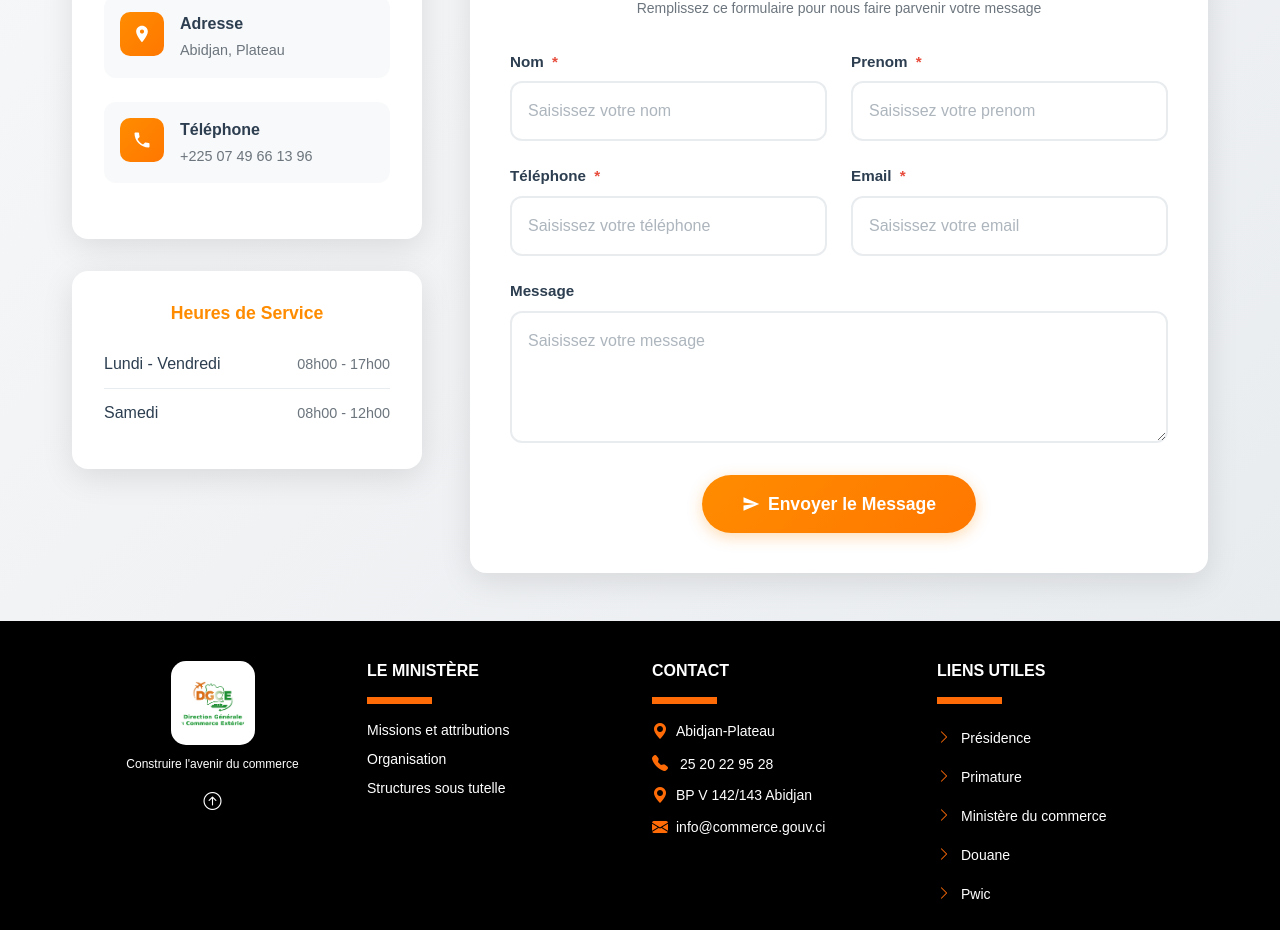
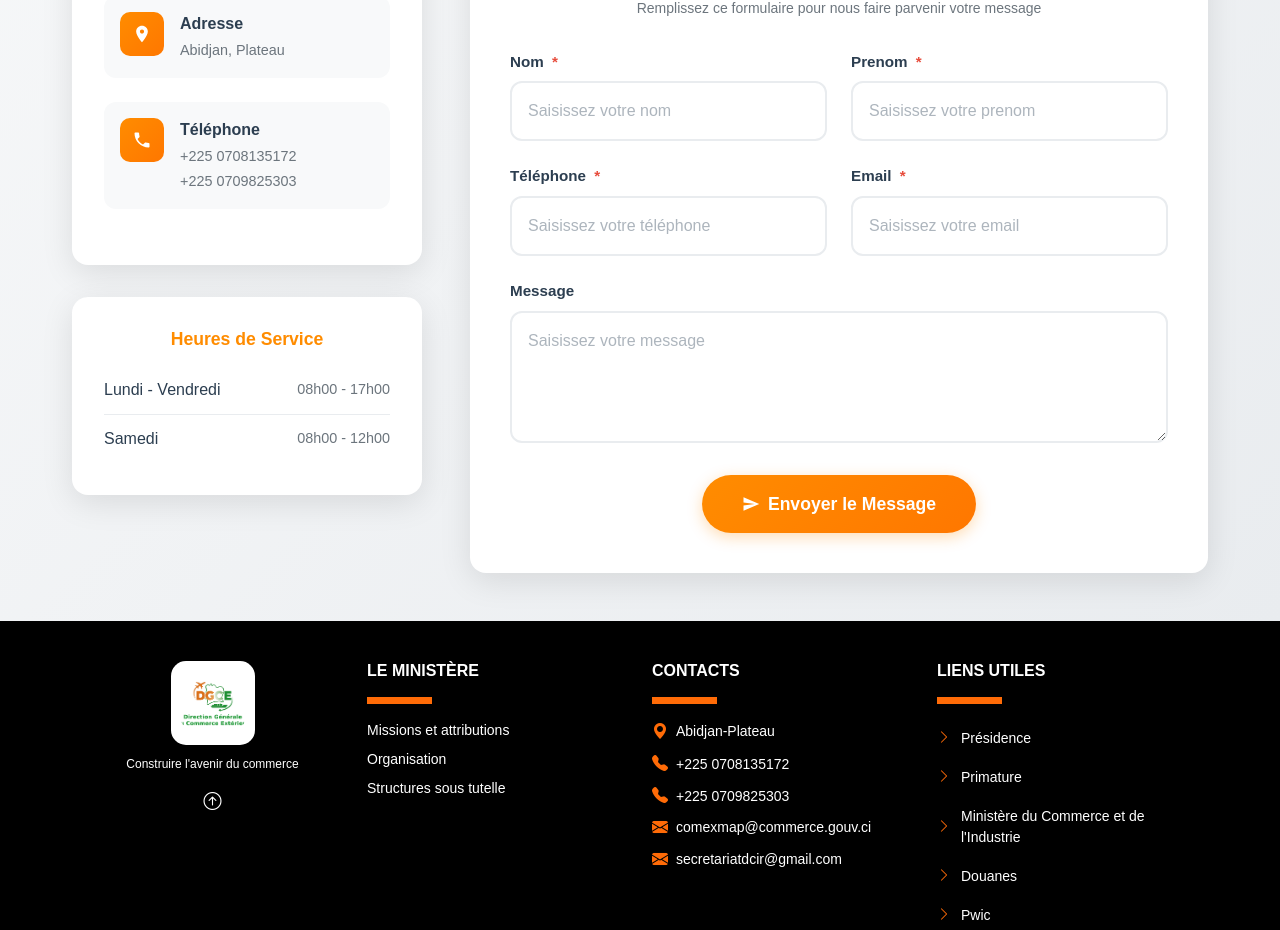
Before and after one commit to hazrack/dgce_commerce_frontend, a Vue app: page /contact in a window 1280 px wide. Shown: the part 718-1648 px from the top of the page. Built offline with nearby package versions, Linux system fonts and the light colour scheme; no server answers; a web font is replaced by a local one.

Commit message:
Taches embarque 80% front , part select pays filter ok , images  , info person ok

```diff
--- a/index.html
+++ b/index.html
@@ -1,5 +1,6 @@
 <!DOCTYPE html>
 <html lang="">
+
 <head>
   <meta charset="UTF-8">
   <link rel="icon" href="/favicon-comex.ico">
@@ -7,8 +8,36 @@
   <link rel="stylesheet" href="https://cdn.jsdelivr.net/npm/bootstrap-icons@1.10.0/font/bootstrap-icons.css">
   <title>DGE COMEX MAP</title>
 </head>
+
 <body>
   <div id="app"></div>
   <script type="module" src="/src/main.js"></script>
+
+
+  <!-- Start of Tawk.to Script -->
+  <script type="text/javascript">
+    var Tawk_API = Tawk_API || {}, Tawk_LoadStart = new Date();
+    (function () {
+      var s1 = document.createElement("script"), s0 = document.getElementsByTagName("script")[0];
+      s1.async = true;
+      s1.src = 'https://embed.tawk.to/69431e713dfe10197a200e8c/1jcn2tr29';
+      s1.charset = 'UTF-8';
+      s1.setAttribute('crossorigin', '*');
+      s0.parentNode.insertBefore(s1, s0);
+    })();
+  </script>
+
+
+  <!-- Google tag (gtag.js) -->
+  <script async src="https://www.googletagmanager.com/gtag/js?id=G-FK9H6BQZ30"></script>
+  <script>
+    window.dataLayer = window.dataLayer || [];
+    function gtag() { dataLayer.push(arguments); }
+    gtag('js', new Date());
+
+    gtag('config', 'G-FK9H6BQZ30');
+  </script>
+
 </body>
+
 </html>
--- a/src/components/Footer.vue
+++ b/src/components/Footer.vue
@@ -28,18 +28,21 @@
         </div>
 
           <div class="col-md-3">
-            <h5 class="footer-title">Contact</h5>
+            <h5 class="footer-title">Contacts</h5>
             <hr class="foot-hr">
 
             <ul class="contact-info">
 
               <li><i class="bi bi-geo-alt-fill"></i> Abidjan-Plateau</li>
               <li class="social-link">
-               <a href="tel:2520229528"> <i class="bi bi-telephone-fill"></i> 25 20 22 95 28 </a>
+               <a href="tel:+2250708135172"> <i class="bi bi-telephone-fill"></i>+225 0708135172</a>
+              </li>
+              <li class="social-link">
+               <a href="tel:+2250709825303"> <i class="bi bi-telephone-fill"></i>+225 0709825303</a>
               </li>
 
-              <li><i class="bi bi-geo-alt-fill"></i> BP V 142/143 Abidjan</li>
-              <li><i class="bi bi-envelope-fill"></i>info@commerce.gouv.ci</li>
+              <li><i class="bi bi-envelope-fill"></i>comexmap@commerce.gouv.ci</li>
+              <li><i class="bi bi-envelope-fill"></i>secretariatdcir@gmail.com</li>
 
             </ul>
 
@@ -65,13 +68,13 @@
               <li>
                 <a href="https://commerce.gouv.ci" class="useful-link" target="_blank">
                   <i class="bi bi-chevron-right"></i>
-                  <span>Ministère du commerce</span>
+                  <span>Ministère du Commerce et de l'Industrie</span>
                 </a>
               </li>
               <li>
                 <a href="https://www.douanes.ci" class="useful-link" target="_blank">
                   <i class="bi bi-chevron-right"></i>
-                  <span>Douane</span>
+                  <span>Douanes</span>
                 </a>
               </li>
               <li>
--- a/src/components/FrontNavbar.vue
+++ b/src/components/FrontNavbar.vue
@@ -12,7 +12,7 @@
               alt=""
             />
               </span>
-               -  Ministère du Commerce et de l'Industrie  -  Bienvenue sur la plateforme de la Cartographie des accords et des flux commerciaux
+               -  Ministère du Commerce et de l'Industrie  -  Bienvenue sur la plateforme de la Cartographie des Accords et des Flux Commerciaux
             </p>
           </div>
         </div>
--- a/src/components/TopBar.vue
+++ b/src/components/TopBar.vue
@@ -54,7 +54,7 @@ export default {
     return {
       showDropdown: false,
       userDropClick: false,
-      visitorsCount: 3250,
+      visitorsCount: 220,
     };
   },
 
--- a/src/components/front/FormSelectAreaComponent.vue
+++ b/src/components/front/FormSelectAreaComponent.vue
@@ -11,7 +11,7 @@
               label="label"
               :reduce="(option) => option.value"
               :searchable="true"
-              :clearable="field.clearable !== false"
+              :clearable="false"
               :placeholder="field.placeholder || '...'"
               @input="handleVSelectInput(field, $event)"
               @option:selected="handleVSelectOptionSelected(field, $event)"
--- a/src/components/front/PartenaireComponent.vue
+++ b/src/components/front/PartenaireComponent.vue
@@ -23,7 +23,7 @@ export default {
         { image: new URL('../../assets/images/img-guce.png', import.meta.url).href },
         { image: new URL('../../assets/images/img-gude.png', import.meta.url).href },
         { image: new URL('../../assets/images/img-export.jpeg', import.meta.url).href },
-        { image: new URL('../../assets/images/img-cepici.jpeg', import.meta.url).href },
+        { image: new URL('../../assets/images/img-anstat.jpeg', import.meta.url).href },
         { image: new URL('../../assets/images/img-ocpv.jpeg', import.meta.url).href },
         { image: new URL('../../assets/images/img-pme.png', import.meta.url).href },
       ]
--- a/src/components/front/TableComponent.vue
+++ b/src/components/front/TableComponent.vue
@@ -58,6 +58,11 @@
         <div class="action-btn" v-else>
             <i class="bi bi-x-circle"></i>
         </div>
+      </template>
+
+      <template #cell(part)="data">
+        <span v-if="data.item.part === 100">//</span>
+        <span v-else>{{ addSeparatorNumber(data.value) }}</span>
       </template>
 
       <template #cell(action)="data">
--- a/src/mixins/filterTableMixin.js
+++ b/src/mixins/filterTableMixin.js
@@ -25,7 +25,7 @@ export default {
                 { key: "totalAmount", label: "Valeurs (FCFA)" },
                 { key: "totalWeight", label: "QUANTITÉ (KG)" },
                 { key: "balance", label: "BALANCE COMMERCIALE (FCFA)" },
-                { key: "part", label: "PART DANS LES ECHANGES AVEC LE RESTE DU MONDE (%)" },
+                { key: "part", label: "PART DANS LES ECHANGES (%)" },
                 // { key: "supplierRank", label: "RANG FOURNISSEUR" },
                 // { key: "customerRank", label: "RANG CLIENT" },
 
@@ -38,7 +38,7 @@ export default {
                 { key: "countryLabel", label: "PAYS" },
                 { key: "importAmount", label: "VALEURS (FCFA)" },
                 { key: "importWeight", label: "QUANTITÉ (KG)" },
-                { key: "part", label: "PART DANS LES IMPORTATIONS TOTALES (%)" },
+                { key: "part", label: "PART DANS LES IMPORTATIONS  (%)" },
             ],
 
             tableFieldsExport: [
@@ -47,7 +47,7 @@ export default {
                 { key: "countryLabel", label: "PAYS" },
                 { key: "exportAmount", label: "VALEURS (FCFA)" },
                 { key: "exportWeight", label: "QUANTITÉ (KG)" },
-                { key: "part", label: "PART DANS LES EXPORTATIONS TOTALES (%)" },
+                { key: "part", label: "PART DANS LES EXPORTATIONS (%)" },
             ],
 
             currentPage: 0,
--- a/src/views/frontoffice/AccordComPage.vue
+++ b/src/views/frontoffice/AccordComPage.vue
@@ -437,7 +437,7 @@ export default {
       switchOptions: [
         { id: "agreements", label: "OMC", value: false },
         { id: "others", label: "Autres", value: 'other_omc' },
-        { id: "countries", label: "Les pays membres", value: 'country_member' },
+        { id: "countries", label: "Les membres de l'OMC", value: 'country_member' },
       ],
 
       selectedCountry: {
--- a/src/views/frontoffice/ContactPage.vue
+++ b/src/views/frontoffice/ContactPage.vue
@@ -62,7 +62,8 @@
                 </div>
                 <div class="contact-text">
                   <strong>Téléphone</strong>
-                  <span>+225 07 49 66 13 96</span>
+                  <span>+225 0708135172</span>
+                  <span>+225 0709825303</span>
                 </div>
               </div>
 
--- a/src/views/frontoffice/HomePage.vue
+++ b/src/views/frontoffice/HomePage.vue
@@ -109,7 +109,7 @@
 
       <div>
         <div class="text-center">
-          <h2 class="ministre-title">Structures parténaires</h2>
+          <h2 class="ministre-title">Structures partenaires</h2>
           <div class="center-divider">
           <div class="ministre-divider"></div>
         </div>
```
Also changed, not shown: src/assets/images/img-anstat.jpeg (added). Lines whose indentation alone changed are shown as unchanged.
